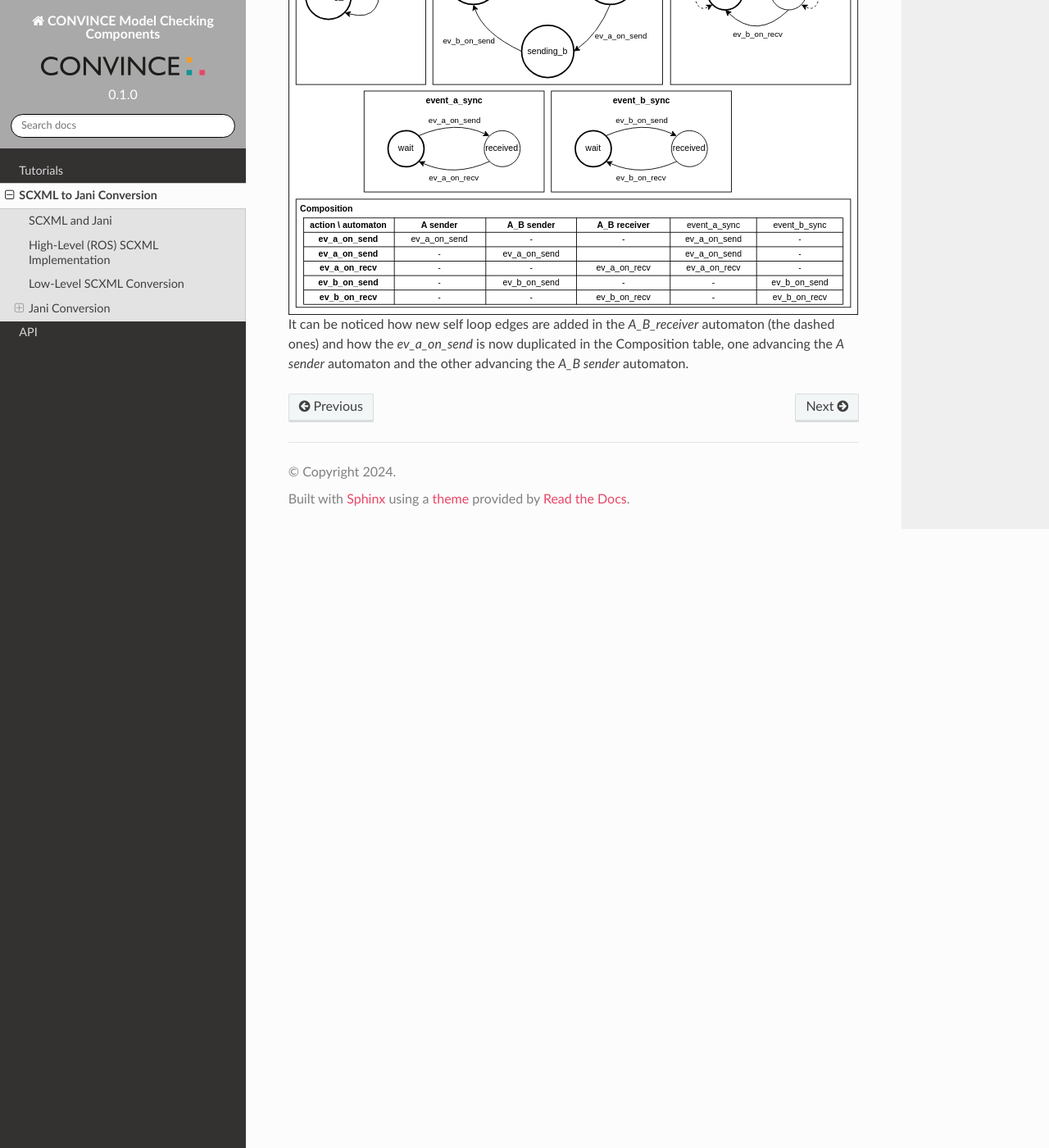
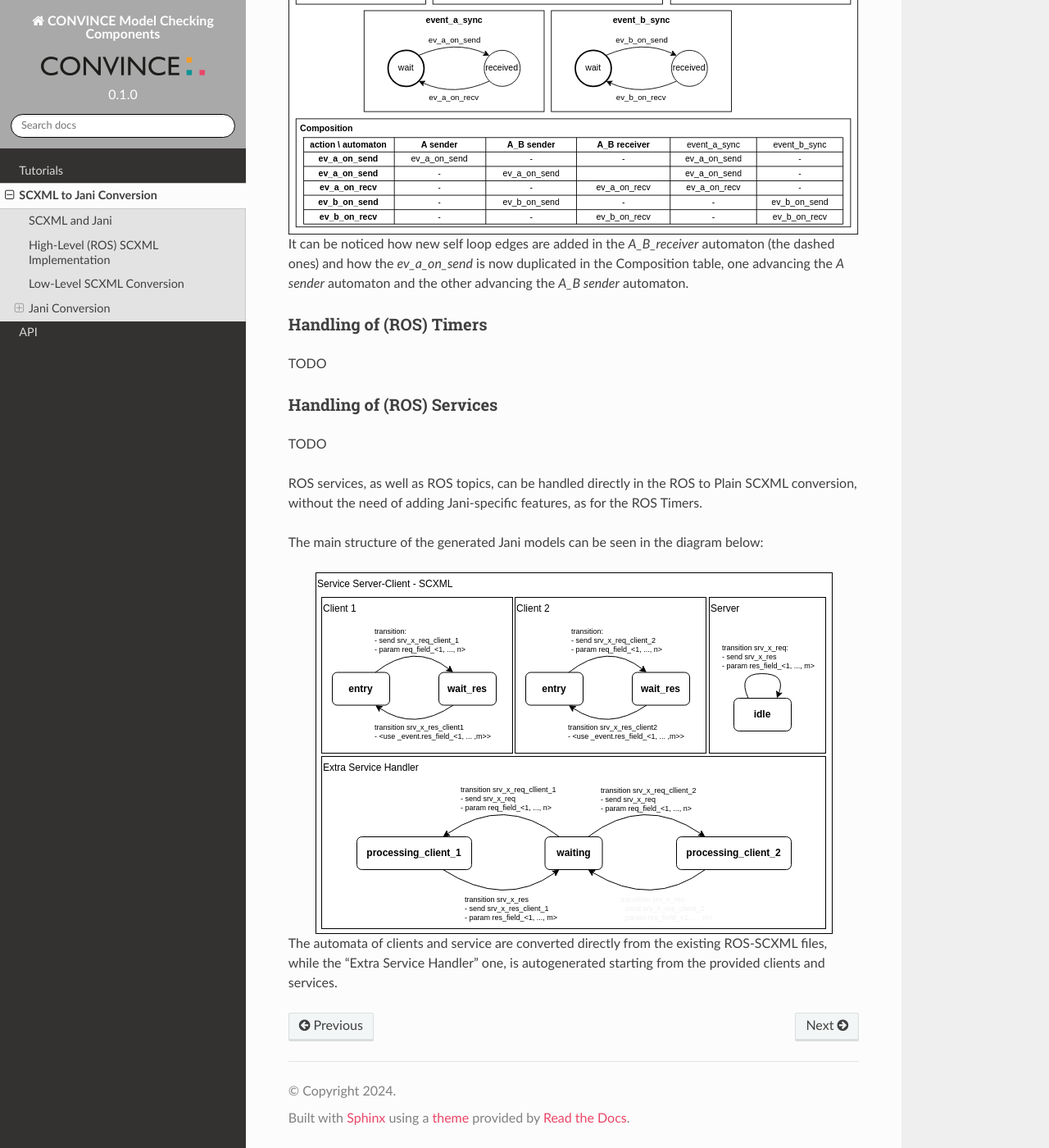
Before and after one commit to convince-project/AS2FM, a Sphinx documentation site: the page built from docs/source/scxml-jani-conversion.rst, in a window 1280 px wide and 1400 px high, scrolled down 5358 px. Shown: the whole window at 82% size. Built offline with Sphinx 7.4.7 and the Read the Docs theme 2.0.0, drawn with Linux system fonts in a browser that asks for light colours; some of the changed text lies outside the part shown.

Commit message:
Add some minimal documentation of service handling
Signed-off-by: Marco Lampacrescia <marco.lampacrescia@de.bosch.com>

```diff
--- a/docs/source/scxml-jani-conversion.rst
+++ b/docs/source/scxml-jani-conversion.rst
@@ -116,3 +111,24 @@ The Jani model resulting from applying the conversion strategies we just describ
     :align: center
 
 It can be noticed how new self loop edges are added in the `A_B_receiver` automaton (the dashed ones) and how the `ev_a_on_send` is now duplicated in the Composition table, one advancing the `A sender` automaton and the other advancing the `A_B sender` automaton.
+
+
+Handling of (ROS) Timers
+__________________________
+
+TODO
+
+Handling of (ROS) Services
+_____________________________
+
+TODO
+
+ROS services, as well as ROS topics, can be handled directly in the ROS to Plain SCXML conversion, without the need of adding Jani-specific features, as for the ROS Timers.
+
+The main structure of the generated Jani models can be seen in the diagram below:
+
+.. image:: graphics/ros_service_to_scxml.drawio.svg
+    :alt: Handling of ROS Services
+    :align: center
+
+The automata of clients and service are converted directly from the existing ROS-SCXML files, while the "Extra Service Handler" one, is autogenerated starting from the provided clients and services.
```
Also changed, not shown: other parts of docs/source/scxml-jani-conversion.rst (+0 -5 lines), docs/source/graphics/ros_service_to_scxml.drawio.svg (added).
